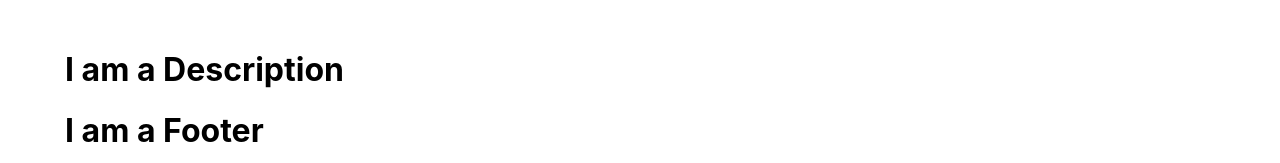
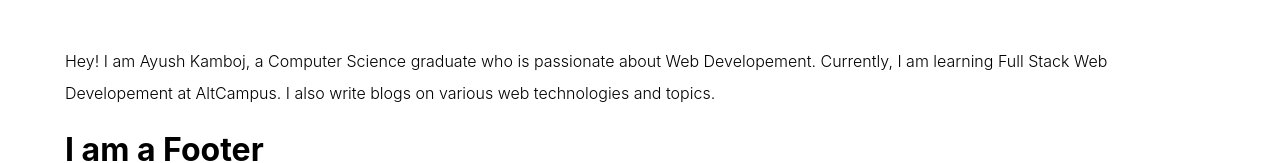
Before and after one commit to Ayushak18/Portfolio, a React (Create React App) app: page / in a window 1280 px wide. Shown: the part 346-509 px from the top of the page. Built offline with nearby package versions, Linux system fonts and the light colour scheme.

Commit message:
Initial Description

```diff
--- a/src/component/desctiption.js
+++ b/src/component/desctiption.js
@@ -1,7 +1,16 @@
 import '../styles/description.css';
 
 function Description() {
-  return <h1>I am a Description</h1>;
+  return (
+    <section className="description-section">
+      <p>
+        Hey! I am Ayush Kamboj, a Computer Science graduate who is passionate
+        about Web Developement. Currently, I am learning Full Stack Web
+        Developement at AltCampus. I also write blogs on various web
+        technologies and topics.
+      </p>
+    </section>
+  );
 }
 
 export default Description;
--- a/src/styles/description.css
+++ b/src/styles/description.css
@@ -1 +1,5 @@
-/* No CSS *//*# sourceMappingURL=description.css.map */
+.description-section p {
+  font-weight: 300;
+  line-height: 2;
+}
+/*# sourceMappingURL=description.css.map */
--- a/src/styles/description.scss
+++ b/src/styles/description.scss
@@ -0,0 +1,6 @@
+.description-section{
+    p{
+        font-weight: 300;
+        line-height: 2;
+    }
+}
```
Also changed, not shown: 1 other file (tests, documents, lock files or other folders).
